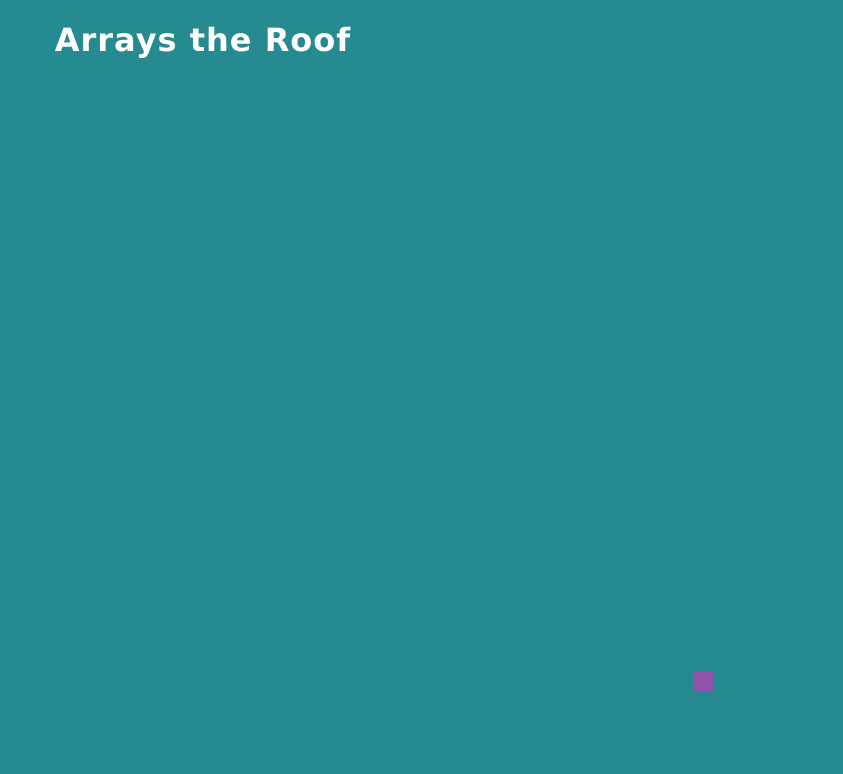
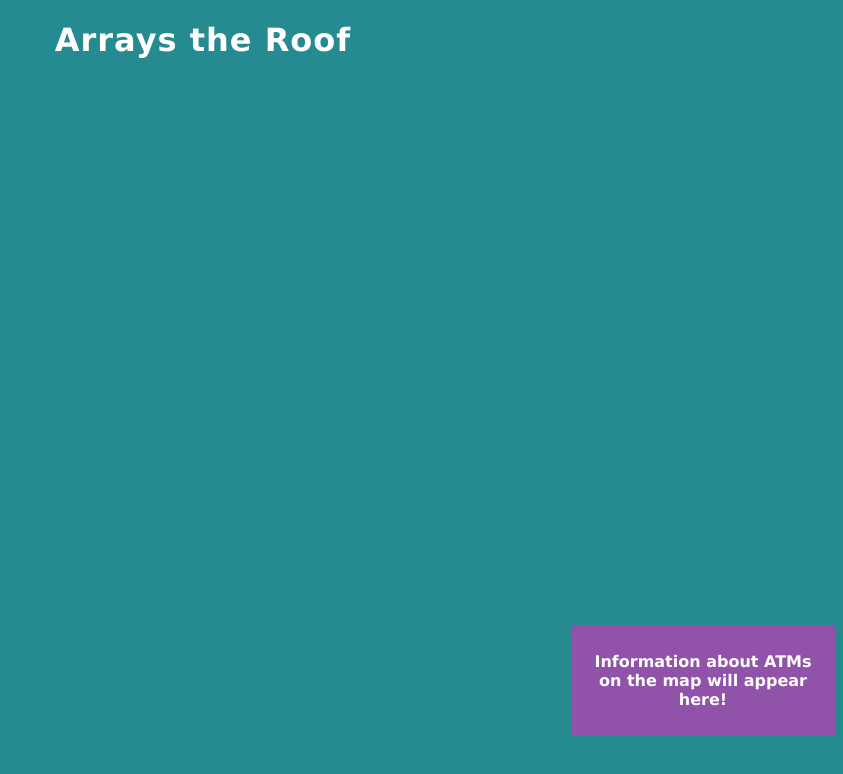
Before and after one commit to josh-dev-things/stacs-hackathon-10, a website: page map/map.html in a window 1280 px wide. Shown: the whole page, without its empty margins (437-1280 px from the left). Drawn offline with Linux system fonts and the light colour scheme; no server answers.

Commit message:
placeholder info text

```diff
--- a/map/map.html
+++ b/map/map.html
@@ -12,7 +12,7 @@
     <div class = "content">
         <div id= "map" class ="grid-container"></div>
         <div id = "right">
-            <div id = "info"></div>
+            <div id = "info"><p>Information about ATMs on the map will appear here!</p></div>
         </div>
     </div>
 </body>
```
